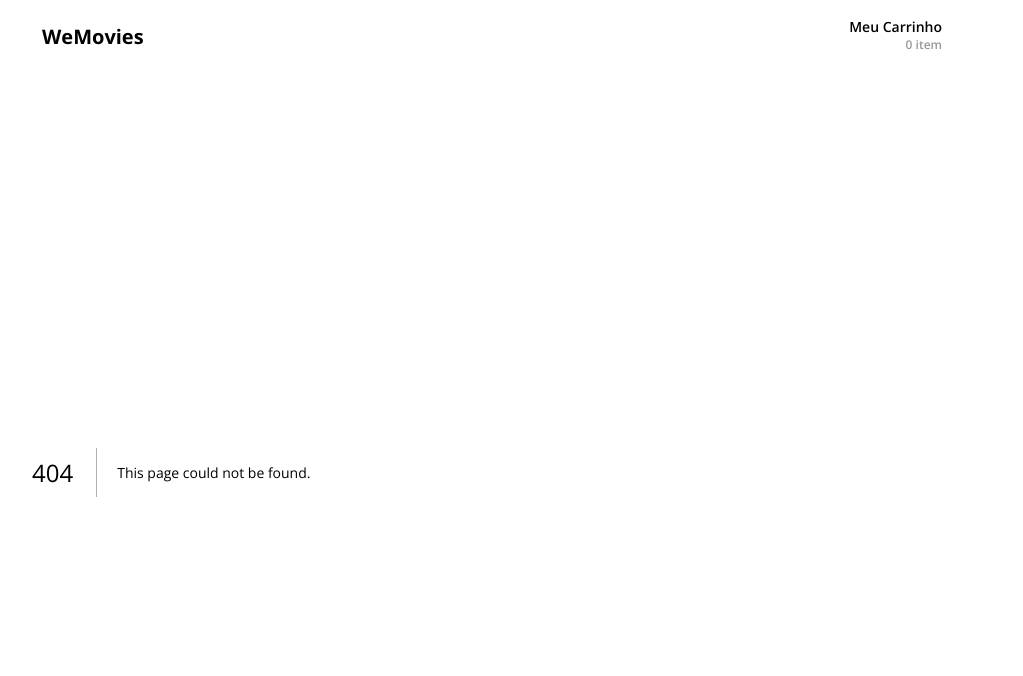
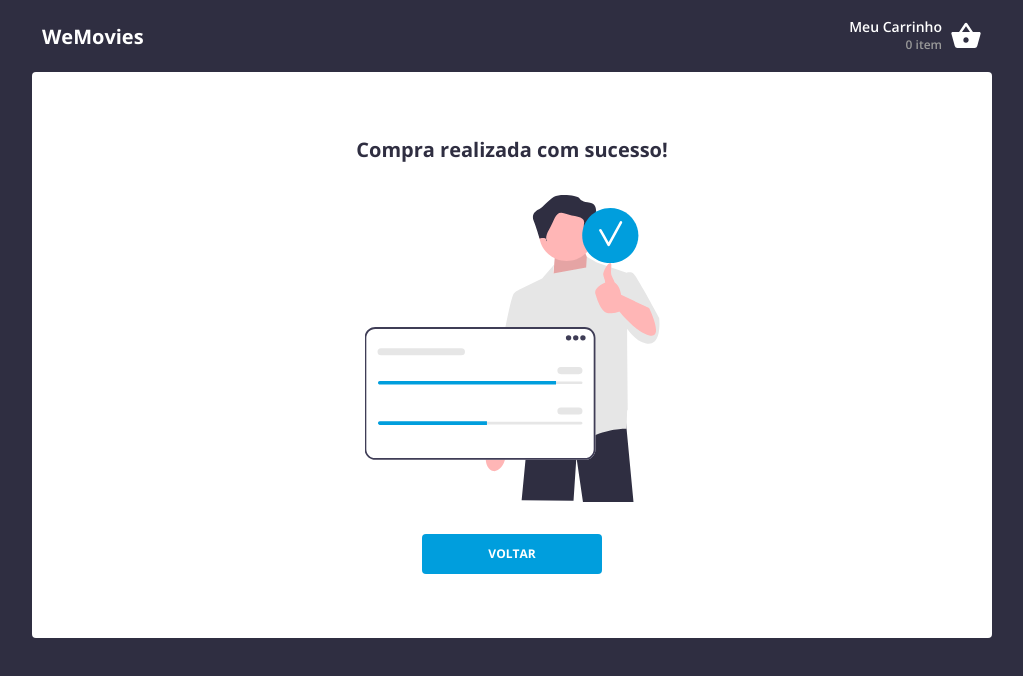
Before and after one commit to jerp86/wefit-test-react, a Next.js app: page /confirmCart in a window 1280 px wide. Before the commit this address had no page. Shown: the top 676 px of the page, without its empty margins (128-1151 px from the left). Built offline with nearby package versions, Linux system fonts and the light colour scheme.

Commit message:
feat: create page for empty cart or success shopping

```diff
--- /dev/null
+++ b/src/pages/confirmCart.tsx
@@ -0,0 +1,44 @@
+import emptyImg from '@/assets/empty.svg'
+import confirmImg from '@/assets/confirm.svg'
+import { Button } from '@/components/Button'
+import Image from 'next/image'
+import { ConfirmCartContainer } from '@/styles/pages/confirmCart'
+
+const options = [
+  {
+    title: 'Parece que não há nada por aqui :(',
+    src: emptyImg,
+    alt: 'Standing woman with black hair, black clothing and light overcoat, holding a circle with a blue background containing a circle of 2 clockwise arrows. Illustration.',
+    width: 447,
+    height: 266,
+  },
+  {
+    title: 'Compra realizada com sucesso!',
+    src: confirmImg,
+    alt: 'Man with black hair, light shirt, dark pants, has the thumb of his left hand raised, behind a circle with a blue background with a confirmation symbol above his thumb. On the left side at the front is a completed form. Illustration.',
+    width: 295,
+    height: 307,
+  },
+]
+
+export default function ConfirmCart() {
+  const hasItems = 1
+  const { alt, height, src, title, width } = options[hasItems]
+
+  return (
+    <ConfirmCartContainer content={hasItems ? 'confirm' : 'empty'}>
+      <h1>{title}</h1>
+
+      <Image
+        src={src}
+        alt={alt}
+        loading="lazy"
+        decoding="async"
+        width={width}
+        height={height}
+      />
+
+      <Button>Voltar</Button>
+    </ConfirmCartContainer>
+  )
+}
--- a/src/styles/pages/empty.ts
+++ b/src/styles/pages/confirmCart.ts
@@ -1,6 +1,6 @@
 import { styled } from '..'
 
-export const EmptyContainer = styled('main', {
+export const ConfirmCartContainer = styled('main', {
   width: '100%',
   backgroundColor: '$white',
   color: '$gray900',
@@ -25,4 +25,19 @@ export const EmptyContainer = styled('main', {
   button: {
     width: '18rem',
   },
+
+  variants: {
+    content: {
+      empty: {
+        img: {
+          aspectRatio: 1.68,
+        },
+      },
+      confirm: {
+        img: {
+          aspectRatio: 0.96,
+        },
+      },
+    },
+  },
 })
```
Also changed, not shown: src/pages/empty.tsx (deleted, +0 -23 lines).
